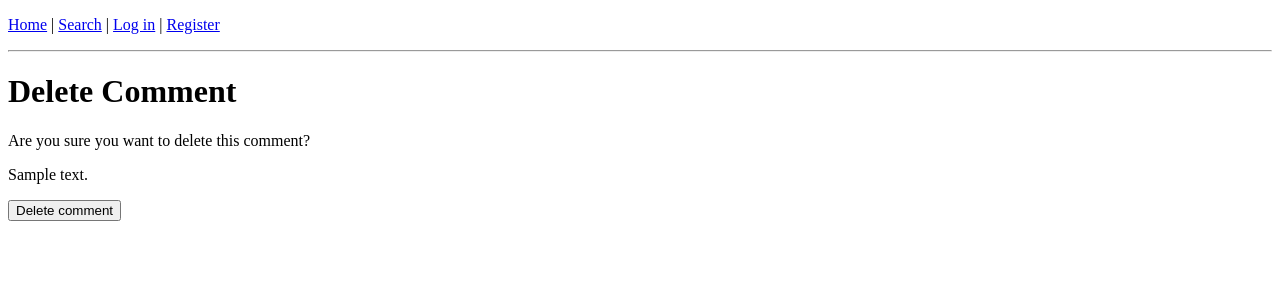
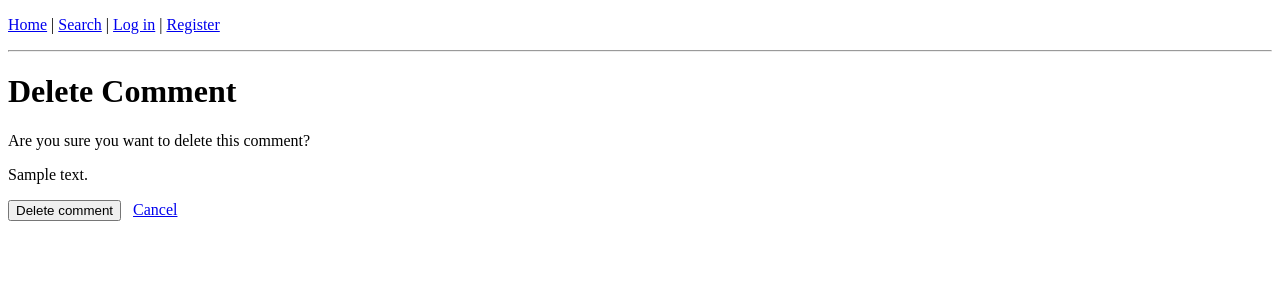
Before and after one commit to negentropy-en/Movie-reviews, a Flask app: template templates/delete_comment.html in a window 1280 px wide. Shown: the top 300 px of the page. Run offline with Flask 3, Linux system fonts and the light colour scheme; the template is opened without the code that fills it: most values are stand-ins (such as "Sample title", 1, 10 or a date in 2020).

Commit message:
Added inline error and a cancel link

```diff
--- a/templates/delete_comment.html
+++ b/templates/delete_comment.html
@@ -3,14 +3,19 @@
 
 <h1>Delete Comment</h1>
 
+{% if error %}
+  <p class="error-msg">{{ error }}</p>
+{% endif %}
+
 <p>Are you sure you want to delete this comment?</p>
 
-<p>{{ comment.content }}</p>
+<p class="content-text">{{ comment.content }}</p>
 
-<form action="/comment/{{ comment.id }}/delete" method="post">
+<form action="/comment/{{ comment.id }}/delete" method="post" style="display:inline;">
   <input type="hidden" name="confirm" value="yes" />
   <input type="hidden" name="csrf_token" value="{{ session.csrf_token }}" />
-  <p><input type="submit" value="Delete comment" /></p>
+  <input type="submit" value="Delete comment" />
 </form>
+&nbsp; <a href="/review/{{ comment.review_id }}">Cancel</a>
 
 {% endblock %}
```
